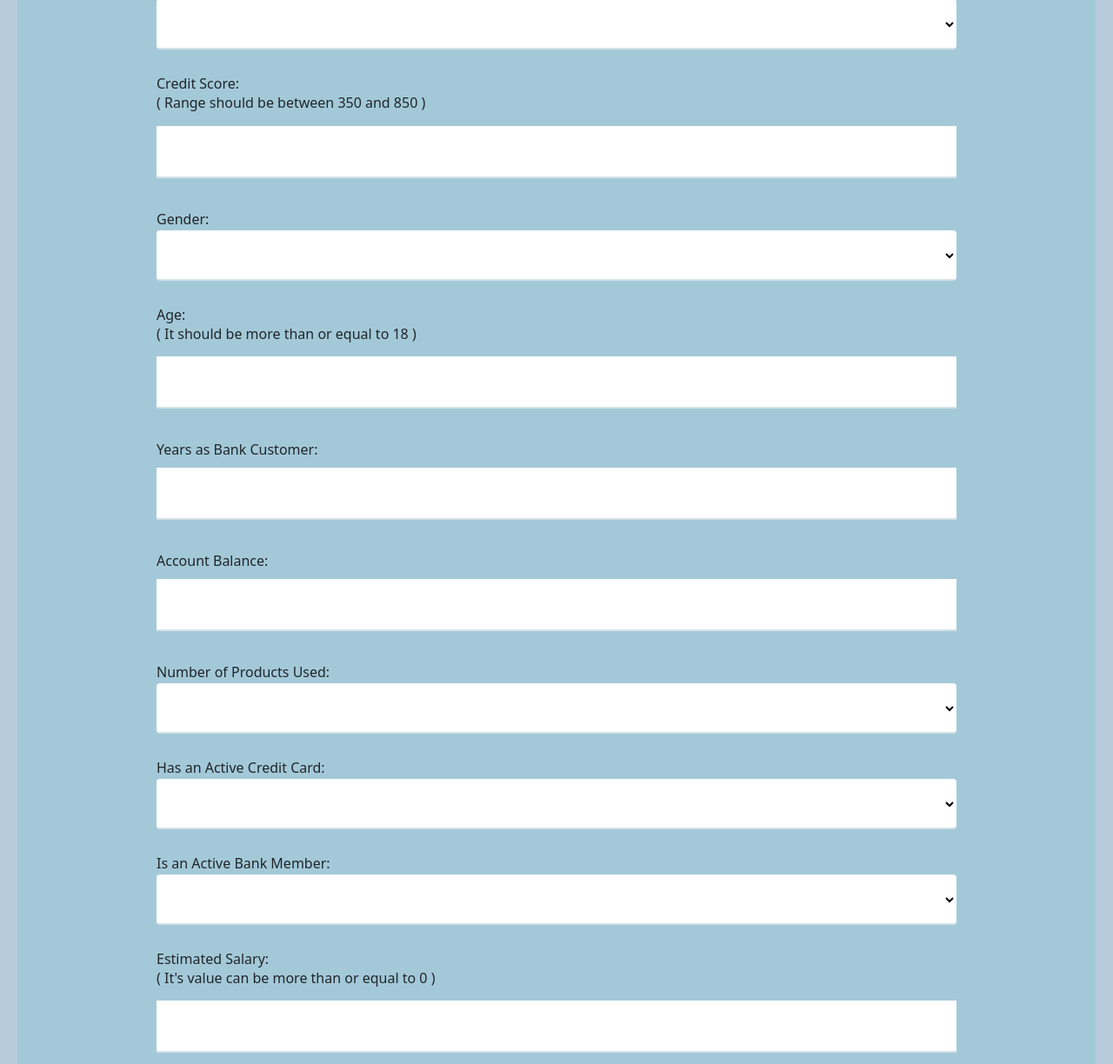
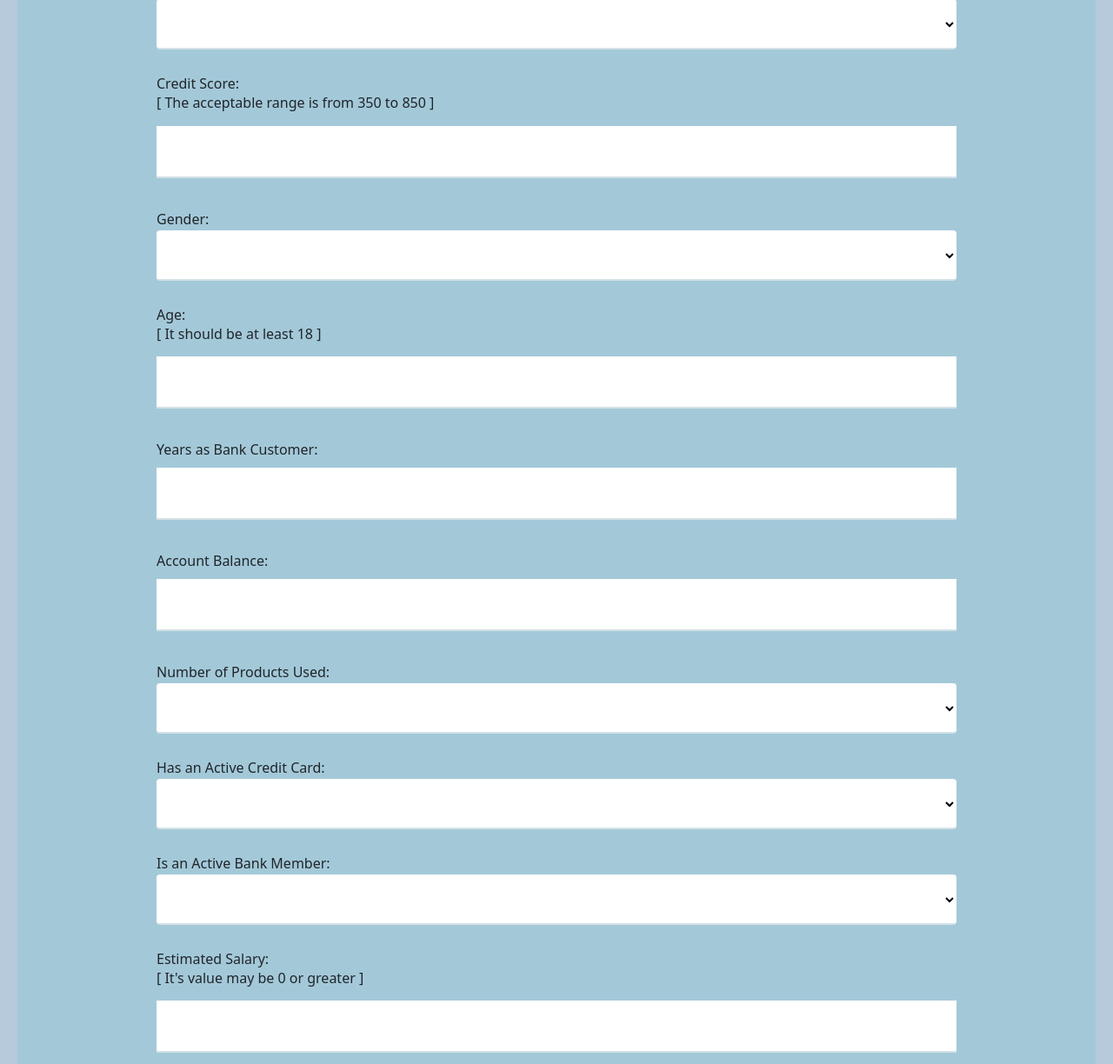
Before and after one commit to NITHINPJ09/Bank-Customer-Churn-Prediction, a Flask app: page / in a window 1280 px wide. Shown: the part 373-1597 px from the top of the page at 87% size. Run offline with Flask 3, Linux system fonts and the light colour scheme.

Commit message:
Modified Files

```diff
--- a/templates/index.html
+++ b/templates/index.html
@@ -40,7 +40,7 @@
 
            <!-- Credit Score -->
            <label for="creditScore">Credit Score:</label><br>
-           <h6> ( Range should be between 350 and 850 ) </h6>
+           <h6> [ The acceptable range is from 350 to 850 ] </h6>
            <input type="number" required="required" id="CreditScore" name="creditScore">
            <br><br>
 
@@ -55,7 +55,7 @@
 
            <!-- Age -->
            <label for="age">Age:</label><br>
-           <h6> ( It should be more than or equal to 18 ) </h6>
+           <h6> [ It should be at least 18 ] </h6>
            <input type="number" required="required" min="18" id="Age" name="age">
            <br><br>
 
@@ -100,7 +100,7 @@
 
            <!-- Estimated Salary -->
            <label for="estimatedsalary">Estimated Salary:</label><br>
-           <h6> ( It's value can be more than or equal to 0 ) </h6>
+           <h6> [ It's value may be 0 or greater ] </h6>
              <input type="number" min="0" step="any" required="required" id="EstimatedSalary" name="estimatedsalary"><br>
              <br>
 
```
